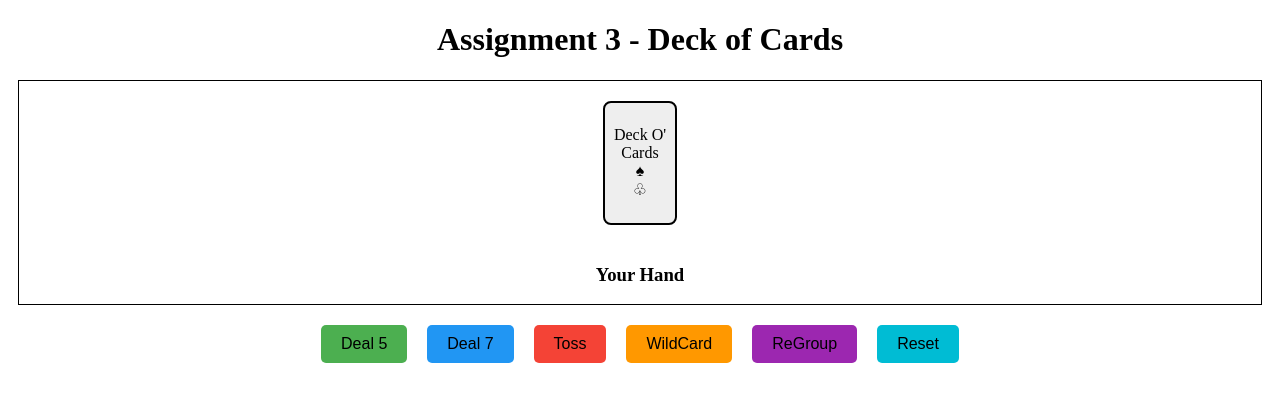
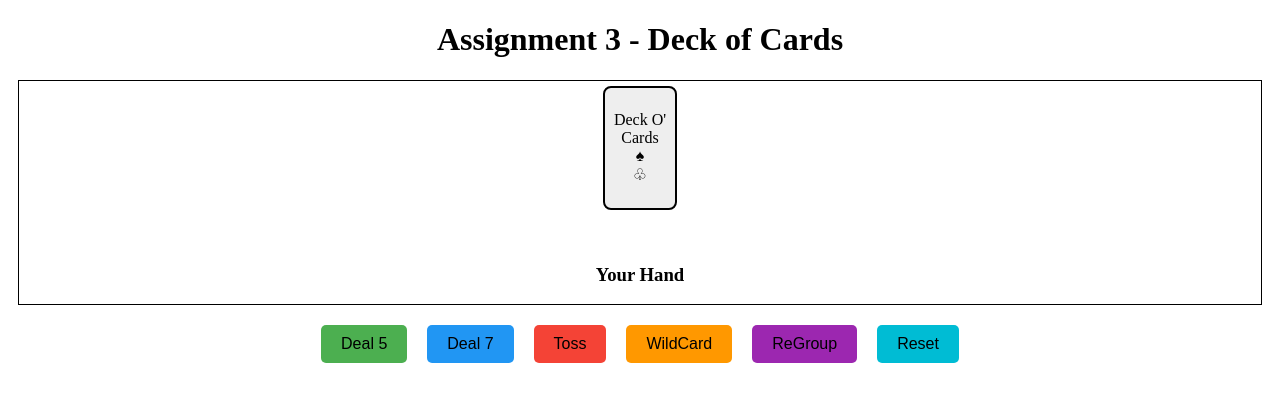
Before and after one commit to brendanddev/Card-Game-in-React, a React (Vite) app: page / in a window 1280 px wide. In both pictures the pointer is over the element 640 px from the left and 162 px from the top of the page. Shown: the top 402 px of the page. Built offline with nearby package versions, Linux system fonts and the light colour scheme.

Commit message:
Commit #13 - Adding Basic Styling for when the Deck is Hovered

```diff
--- a/src/components/Deck.css
+++ b/src/components/Deck.css
@@ -22,6 +22,11 @@
    align-items: center;
    margin-bottom: 20px;
    cursor: pointer;
+   transition: transform 0.2s;
+}
+
+.deck:hover {
+   transform: translateY(-15px);
 }
 
 .card-list-container {
```
